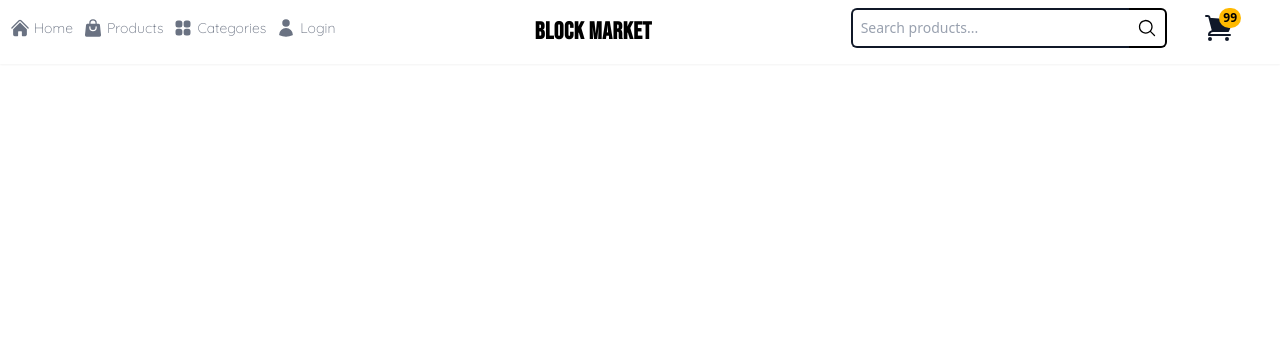
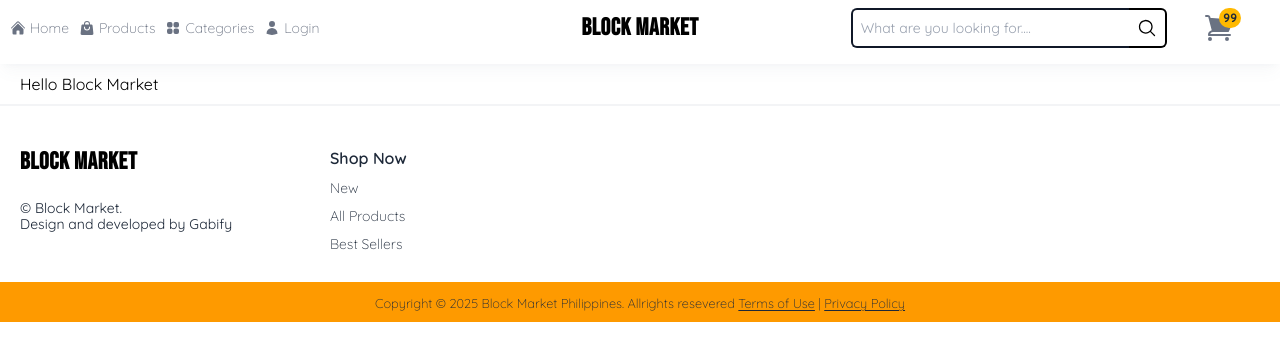
Before and after one commit to gabify/e-commerece-frontend, a React app: page / in a window 1280 px wide. Shown: the top 360 px of the page. Built offline with nearby package versions, Linux system fonts and the light colour scheme; the HTML template or start-up script is replaced by a standard one.

Commit message:
add footer and main layout design

```diff
--- a/src/App.jsx
+++ b/src/App.jsx
@@ -1,4 +1,6 @@
+import Footer from "./components/Footer"
 import Header from "./components/Header"
+import Main from "./components/Main"
 
 
 function App() {
@@ -6,6 +8,10 @@ function App() {
   return (
     <>
       < Header />
+      <Main>
+        <p>Hello Block Market</p>
+      </Main>
+      < Footer />
     </>
   )
 }
--- /dev/null
+++ b/src/components/Footer.jsx
@@ -0,0 +1,39 @@
+const Footer =  () =>{
+    return(
+        <>
+            <footer className="py-5 font-Quicksand border-t-2 border-t-gray-100">
+                <section className="grid grid-cols-4 p-5">
+                        <ul>
+                            <li>
+                                <h1 className="text-2xl font-bold font-bebas tracking-wide cursor-pointer mb-5">Block Market</h1>
+                            </li>
+                            <li className="text-gray-800 text-sm">
+                                <p className="-mb-1">&copy; Block Market.</p>
+                                <p>Design and developed by <a href="">Gabify</a></p>
+                            </li>
+                        </ul>
+                        <article className="text-gray-800">
+                            <h5 className="font-semibold">Shop Now</h5>
+                            <ul className="text-sm font-light">
+                                <li className="my-2">
+                                    <a href="">New</a>
+                                </li>
+                                <li className="my-2">
+                                    <a href="">All Products</a>
+                                </li>
+                                <li className="my-2">
+                                    <a href="">Best Sellers</a>
+                                </li>
+                            </ul>
+                        </article>
+                </section>
+
+                <section className="bg-amber-500 py-2 text-center font-extralight text-gray-800 cursor-default">
+                    <small>Copyright &copy; 2025 Block Market Philippines. Allrights resevered <a href="" className="underline underline-offset-2">Terms of Use</a> | <a href="" className="underline underline-offset-2">Privacy Policy</a></small>
+                </section>
+            </footer>
+        </>
+    )
+}
+
+export default Footer;
--- a/src/components/Header.jsx
+++ b/src/components/Header.jsx
@@ -5,15 +5,15 @@ const Header = () =>{
 
     return(
         <>
-            <header className="shadow-xs">
+            <header className="shadow-lg shadow-gray-500/5 font-Quicksand">
                 <section className="grid grid-cols-12 items-center-safe pb-2 px-2">
-                    <h1 className="col-span-5 md:col-span-2 lg:order-2 text-2xl font-bold font-bebas tracking-wide pt-2">Block Market</h1>
+                    <h1 className="col-span-5 md:col-span-2 lg:order-2 md:place-self-center-safe text-2xl font-bold font-bebas tracking-wide cursor-pointer max-lg:pt-2">Block Market</h1>
                     <form className="hidden sm:flex items-center-safe col-start-6 md:col-start-4 col-span-3 lg:order-3 lg:col-start-9 my-2">
                         <input
                             type="search"
                             id="search-query"
                             name="query"
-                            placeholder="Search products..."
+                            placeholder="What are you looking for...."
                             className="border-y-2 border-s-2 outline-0 rounded-s-md py-2 ps-2 flex-1 placeholder:text-gray-400 text-gray-900 text-sm"
                         />
                         <button type="submit" className="border-y-2 border-e-2 px-2 py-2 rounded-e-md block cursor-pointer">
@@ -24,10 +24,10 @@ const Header = () =>{
                     </form>
 
                     <div className="hidden lg:block relative lg:order-4 lg:place-self-center-safe cursor-pointer">
-                        <span className="font-bold text-xs bg-amber-400 px-1 py-0.5 rounded-full absolute -top-1 left-4">
+                        <span className="font-bold text-xs text-gray-800 bg-amber-400 px-1 py-0.5 rounded-full absolute -top-1 left-4">
                             99
                         </span>
-                        <svg xmlns="http://www.w3.org/2000/svg" viewBox="0 0 24 24" fill="currentColor" className="w-8 text-gray-900">
+                        <svg xmlns="http://www.w3.org/2000/svg" viewBox="0 0 24 24" fill="currentColor" className="w-8 text-gray-500">
                             <path d="M2.25 2.25a.75.75 0 0 0 0 1.5h1.386c.17 0 .318.114.362.278l2.558 9.592a3.752 3.752 0 0 0-2.806 3.63c0 .414.336.75.75.75h15.75a.75.75 0 0 0 0-1.5H5.378A2.25 2.25 0 0 1 7.5 15h11.218a.75.75 0 0 0 .674-.421 60.358 60.358 0 0 0 2.96-7.228.75.75 0 0 0-.525-.965A60.864 60.864 0 0 0 5.68 4.509l-.232-.867A1.875 1.875 0 0 0 3.636 2.25H2.25ZM3.75 20.25a1.5 1.5 0 1 1 3 0 1.5 1.5 0 0 1-3 0ZM16.5 20.25a1.5 1.5 0 1 1 3 0 1.5 1.5 0 0 1-3 0Z" />
                         </svg>
                     </div>
@@ -38,9 +38,9 @@ const Header = () =>{
                         </svg>
                     </div>
 
-                    <nav className={`font-Quicksand max-md:col-span-12 ${isShown ? 'block' : 'hidden'} md:flex gap-0 col-start-8 lg:col-span-5 lg:order-1`}>
+                    <nav className={`max-md:col-span-12 ${isShown ? 'block' : 'hidden'} md:flex gap-0 col-start-8 lg:col-span-5 lg:order-1`}>
                         <a href="" className="flex items-center-safe text-sm py-2 px-2 -ms-1.5 text-gray-500 max-md:hover:text-gray-800 max-md:hover:bg-gray-50 max-md:hover:border-l-4 max-md:hover:border-amber-500 md:hover:border-t-4 md:hover:border-amber-500">
-                            <svg xmlns="http://www.w3.org/2000/svg" viewBox="0 0 24 24" fill="currentColor" className="w-5">
+                            <svg xmlns="http://www.w3.org/2000/svg" viewBox="0 0 24 24" fill="currentColor" className="w-4">
                                 <path d="M11.47 3.841a.75.75 0 0 1 1.06 0l8.69 8.69a.75.75 0 1 0 1.06-1.061l-8.689-8.69a2.25 2.25 0 0 0-3.182 0l-8.69 8.69a.75.75 0 1 0 1.061 1.06l8.69-8.689Z" />
                                 <path d="m12 5.432 8.159 8.159c.03.03.06.058.091.086v6.198c0 1.035-.84 1.875-1.875 1.875H15a.75.75 0 0 1-.75-.75v-4.5a.75.75 0 0 0-.75-.75h-3a.75.75 0 0 0-.75.75V21a.75.75 0 0 1-.75.75H5.625a1.875 1.875 0 0 1-1.875-1.875v-6.198a2.29 2.29 0 0 0 .091-.086L12 5.432Z" />
                             </svg>
@@ -48,21 +48,21 @@ const Header = () =>{
                         </a>
 
                         <a href="" className="flex items-center-safe text-sm py-2 px-2 -ms-1.5 text-gray-500 max-md:hover:text-gray-800 max-md:hover:bg-gray-50 max-md:hover:border-l-4 max-md:hover:border-amber-500 md:hover:border-t-4 md:hover:border-amber-500">
-                            <svg xmlns="http://www.w3.org/2000/svg" viewBox="0 0 24 24" fill="currentColor" className="size-5">
+                            <svg xmlns="http://www.w3.org/2000/svg" viewBox="0 0 24 24" fill="currentColor" className="w-4">
                                 <path fillRule="evenodd" d="M7.5 6v.75H5.513c-.96 0-1.764.724-1.865 1.679l-1.263 12A1.875 1.875 0 0 0 4.25 22.5h15.5a1.875 1.875 0 0 0 1.865-2.071l-1.263-12a1.875 1.875 0 0 0-1.865-1.679H16.5V6a4.5 4.5 0 1 0-9 0ZM12 3a3 3 0 0 0-3 3v.75h6V6a3 3 0 0 0-3-3Zm-3 8.25a3 3 0 1 0 6 0v-.75a.75.75 0 0 1 1.5 0v.75a4.5 4.5 0 1 1-9 0v-.75a.75.75 0 0 1 1.5 0v.75Z" clipRule="evenodd" />
                             </svg>
                             <span className="ms-1 font-light">Products</span>
                         </a>
 
                         <a href="" className="flex items-center-safe text-sm py-2 px-2 -ms-1.5 text-gray-500 max-md:hover:text-gray-800 max-md:hover:bg-gray-50 max-md:hover:border-l-4 max-md:hover:border-amber-500 md:hover:border-t-4 md:hover:border-amber-500">
-                            <svg xmlns="http://www.w3.org/2000/svg" viewBox="0 0 24 24" fill="currentColor" className="size-5">
+                            <svg xmlns="http://www.w3.org/2000/svg" viewBox="0 0 24 24" fill="currentColor" className="w-4">
                                 <path fillRule="evenodd" d="M3 6a3 3 0 0 1 3-3h2.25a3 3 0 0 1 3 3v2.25a3 3 0 0 1-3 3H6a3 3 0 0 1-3-3V6Zm9.75 0a3 3 0 0 1 3-3H18a3 3 0 0 1 3 3v2.25a3 3 0 0 1-3 3h-2.25a3 3 0 0 1-3-3V6ZM3 15.75a3 3 0 0 1 3-3h2.25a3 3 0 0 1 3 3V18a3 3 0 0 1-3 3H6a3 3 0 0 1-3-3v-2.25Zm9.75 0a3 3 0 0 1 3-3H18a3 3 0 0 1 3 3V18a3 3 0 0 1-3 3h-2.25a3 3 0 0 1-3-3v-2.25Z" clipRule="evenodd" />
                             </svg>
                             <span className="ms-1 font-light">Categories</span>
                         </a>
 
                         <a href="" className="inline-flex items-center-safe text-sm py-2 -ms-1.5 ps-2 pe-4 text-gray-500 hover:text-gray-50 hover:bg-amber-500 hover:rounded-md">
-                            <svg xmlns="http://www.w3.org/2000/svg" viewBox="0 0 24 24" fill="currentColor" className="size-5">
+                            <svg xmlns="http://www.w3.org/2000/svg" viewBox="0 0 24 24" fill="currentColor" className="w-4">
                                 <path fillRule="evenodd" d="M7.5 6a4.5 4.5 0 1 1 9 0 4.5 4.5 0 0 1-9 0ZM3.751 20.105a8.25 8.25 0 0 1 16.498 0 .75.75 0 0 1-.437.695A18.683 18.683 0 0 1 12 22.5c-2.786 0-5.433-.608-7.812-1.7a.75.75 0 0 1-.437-.695Z" clipRule="evenodd" />
                             </svg>
                             <span className="ms-1 font-light">Login</span>
--- /dev/null
+++ b/src/components/Main.jsx
@@ -0,0 +1,11 @@
+const Main = ({children}) =>{
+    return(
+        <>
+            <main className="font-Quicksand px-5 py-2">
+                {children}
+            </main>
+        </>
+    )
+}
+
+export default Main;
```
